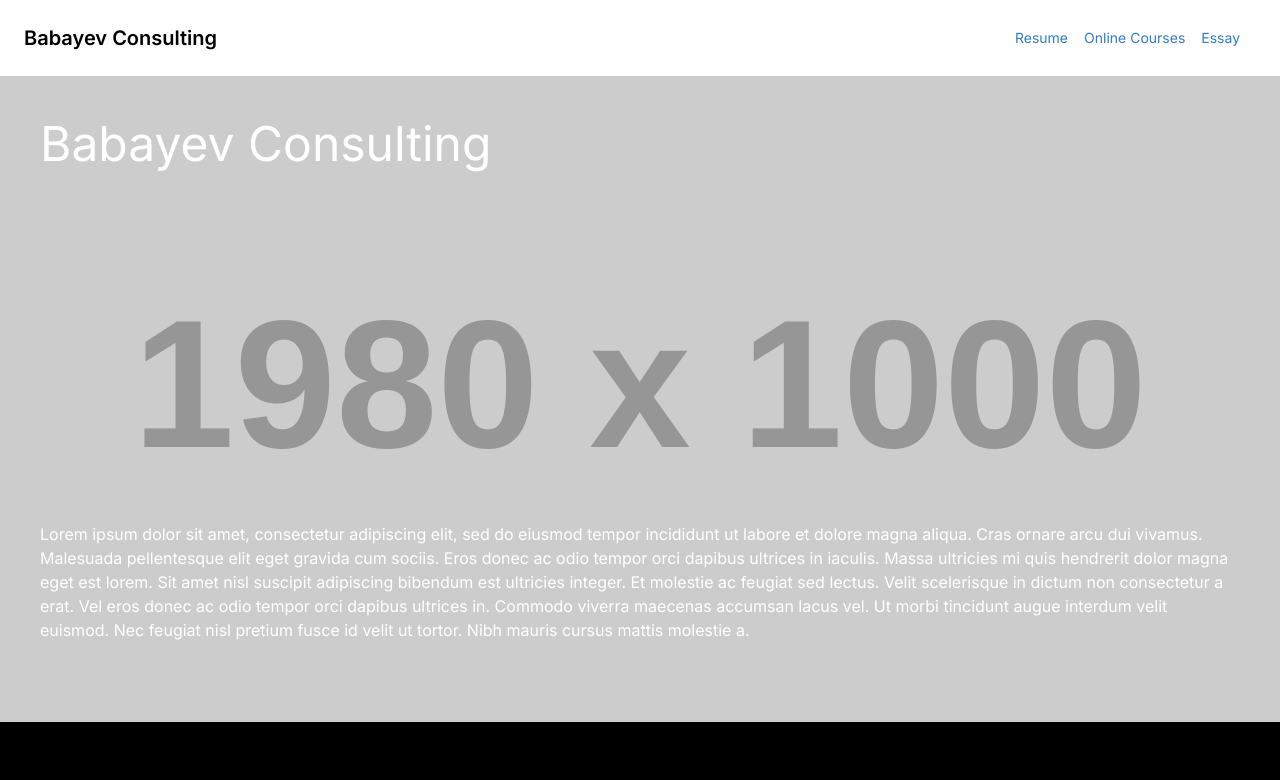
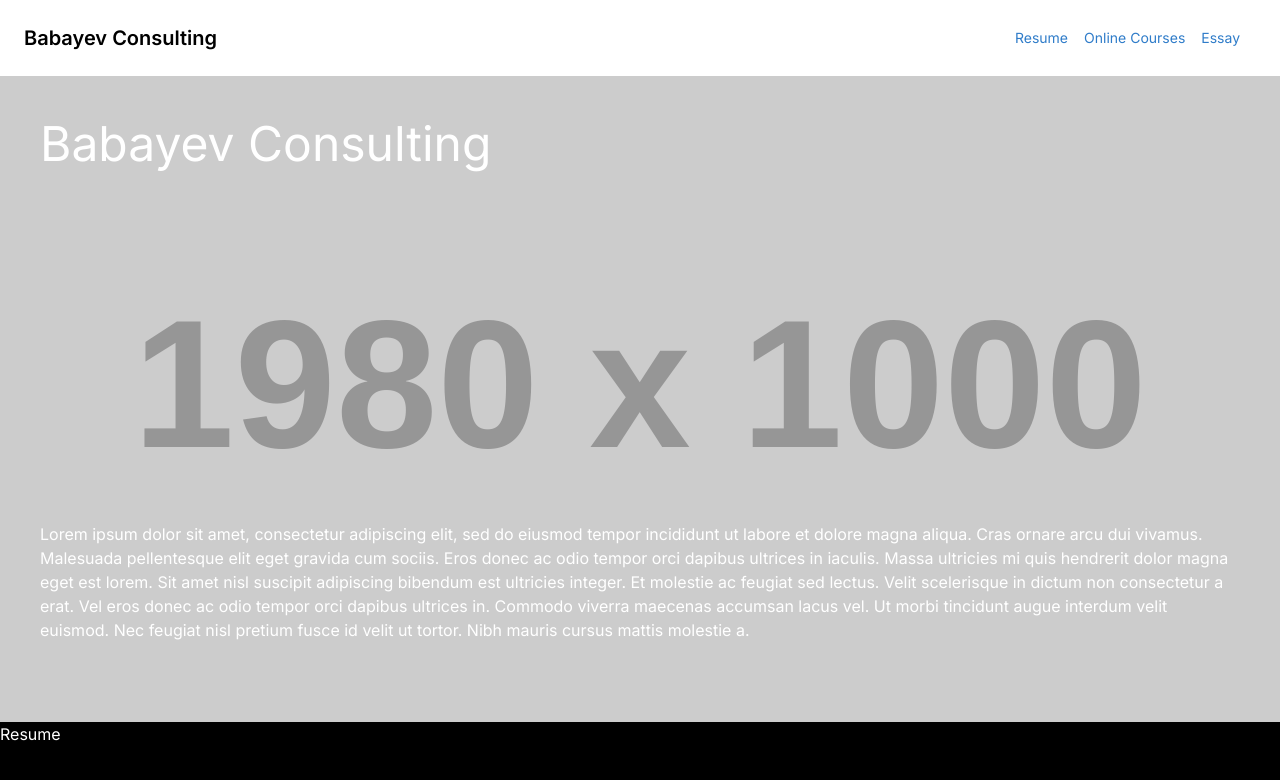
Before and after one commit to open-meadow/resume-courses, a Next.js app: page / in a window 1280 px wide. Shown: the top 780 px of the page. Built offline with nearby package versions, Linux system fonts and the light colour scheme.

Commit message:
Initialize BigButtons

```diff
--- /dev/null
+++ b/src/app/components/BigButtons.tsx
@@ -0,0 +1,9 @@
+import React from "react";
+
+export default function BigButtons() {
+    return(
+        <div>
+            <p>Resume</p>
+        </div>
+    )
+}
--- a/src/app/page.tsx
+++ b/src/app/page.tsx
@@ -1,12 +1,14 @@
 import Image from "next/image";
 import Nav from "./components/Navigation";
 import Middle from "./components/Middle";
+import BigButtons from "./components/BigButtons";
 
 export default function Home() {
   return (
     <>
       <Nav />
       <Middle/>
+      <BigButtons/>
     </>
   );
 }
```
